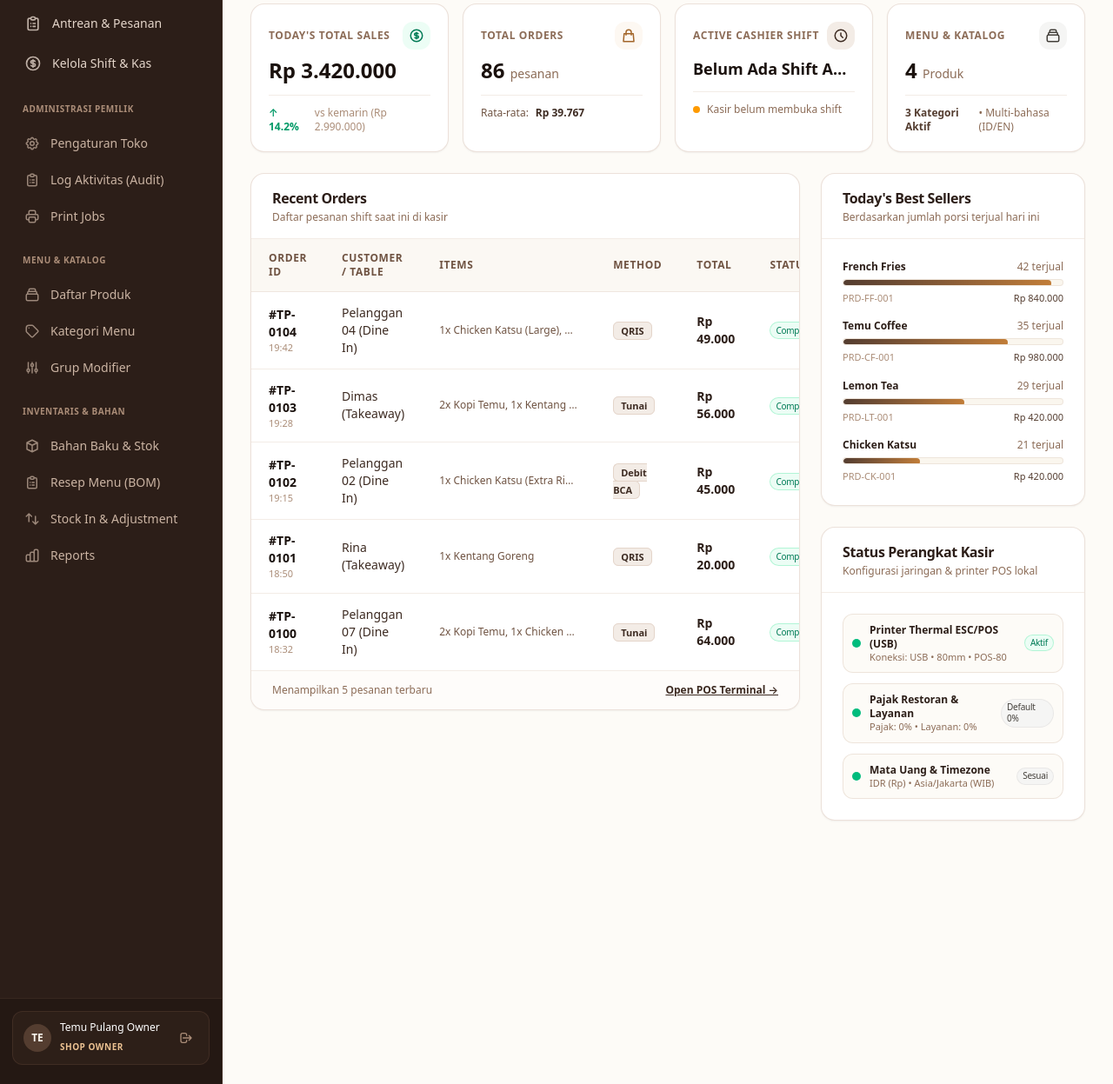
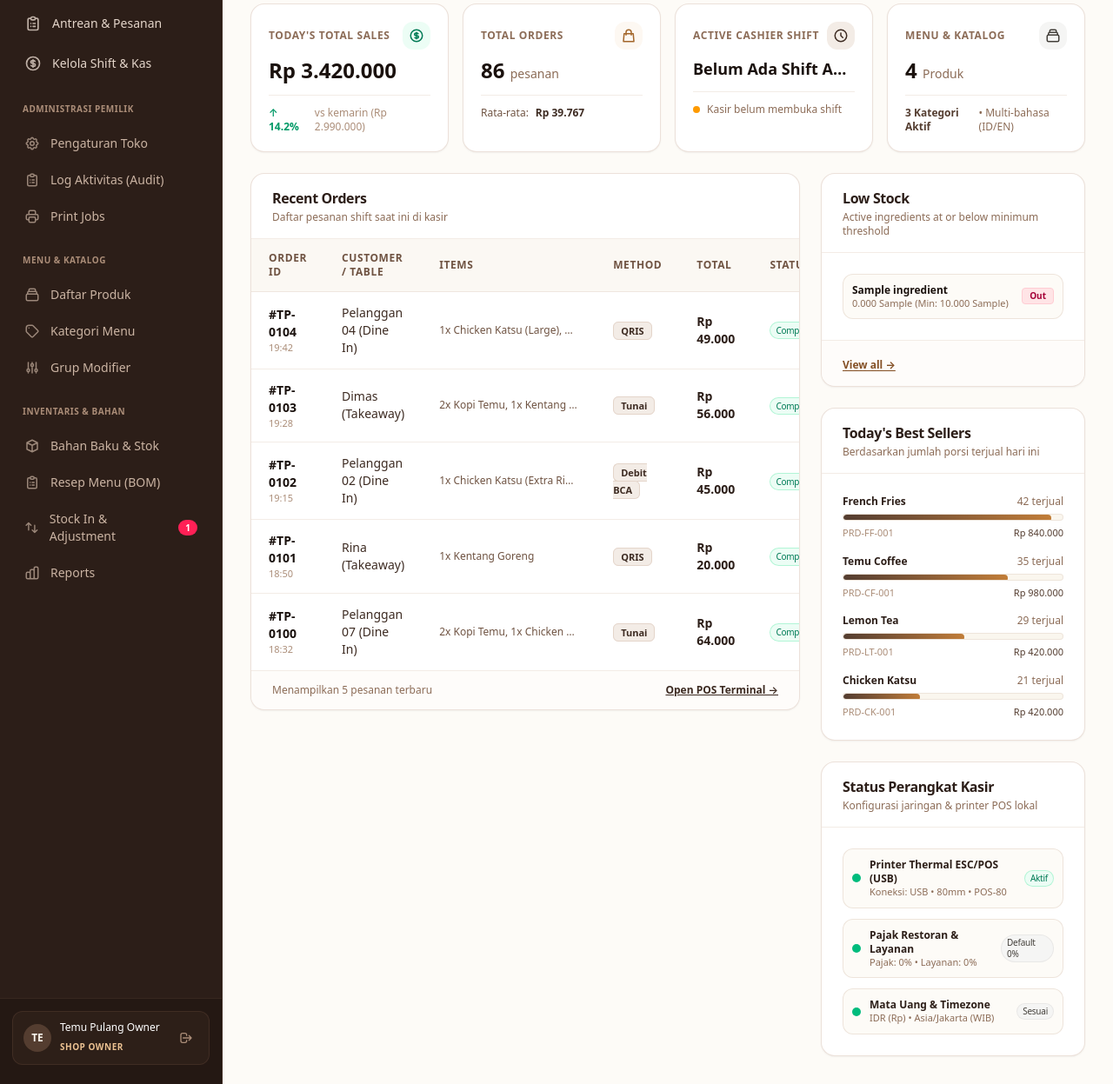
Before and after one commit to Megawatzy420/temu-pulang, a Laravel app: page /dashboard in a window 1280 px wide. Shown: the part 182-1429 px from the top of the page at 87% size. Run offline with Laravel 12, Linux system fonts and the light colour scheme; a user stored in the database is signed in; data comes from the database, SQL or seed files in the repository; tables that the repository leaves empty hold one stand-in row (values such as "Sample post"); style sheets or scripts are compiled from the project's sources; some libraries are stand-ins or nearby versions; some web fonts are replaced.

Commit message:
Task 6.5: low-stock alerts

```diff
--- a/app/Livewire/Dashboard/OwnerDashboard.php
+++ b/app/Livewire/Dashboard/OwnerDashboard.php
@@ -7,6 +7,8 @@ use App\Models\Product;
 use App\Models\Shift;
 use App\Models\ShopSetting;
 use App\Models\User;
+use App\Services\Inventory\LowStockService;
+use Illuminate\Support\Facades\Auth;
 use Illuminate\View\View;
 use Livewire\Component;
 
@@ -101,6 +103,10 @@ class OwnerDashboard extends Component
             ];
         });
 
+        $lowStockItems = Auth::user()?->isOwner()
+            ? app(LowStockService::class)->lowStockIngredients(limit: 5)
+            : collect();
+
         return view('livewire.dashboard.owner-dashboard', [
             'shopSetting' => $shopSetting,
             'productCount' => $productCount,
@@ -110,6 +116,7 @@ class OwnerDashboard extends Component
             'metrics' => $metrics,
             'recentOrders' => $recentOrders,
             'topProducts' => $topProducts,
+            'lowStockItems' => $lowStockItems,
         ])->layout('components.layouts.app', [
             'title' => __('messages.nav.dashboard'),
             'headerTitle' => __('messages.dashboard.welcome'),
--- a/app/Livewire/Inventory/IngredientManager.php
+++ b/app/Livewire/Inventory/IngredientManager.php
@@ -11,6 +11,7 @@ use Illuminate\Support\Facades\DB;
 use Illuminate\Support\Str;
 use Illuminate\Validation\Rule;
 use Illuminate\View\View;
+use Livewire\Attributes\Url;
 use Livewire\Component;
 use Livewire\WithPagination;
 
@@ -24,6 +25,9 @@ class IngredientManager extends Component
     public ?int $selectedCategoryId = null;
 
     public bool $filterLowStock = false;
+
+    #[Url(as: 'stock', except: 'all')]
+    public string $stockFilter = 'all'; // 'all', 'low_or_out', 'out'
 
     public string $activeSection = 'ingredients'; // 'ingredients' or 'categories'
 
@@ -106,6 +110,11 @@ class IngredientManager extends Component
     }
 
     public function updatedFilterLowStock(): void
+    {
+        $this->resetPage();
+    }
+
+    public function updatedStockFilter(): void
     {
         $this->resetPage();
     }
@@ -359,24 +368,34 @@ class IngredientManager extends Component
         $categories = IngredientCategory::ordered()->withCount('ingredients')->get();
 
         $ingredientsQuery = Ingredient::query()
+            ->select('ingredients.*')
             ->with(['category', 'balances'])
             ->when($this->search, function ($query) {
                 $query->where(function ($q) {
-                    $q->where('name', 'like', '%'.$this->search.'%')
-                        ->orWhere('sku', 'like', '%'.$this->search.'%');
+                    $q->where('ingredients.name', 'like', '%'.$this->search.'%')
+                        ->orWhere('ingredients.sku', 'like', '%'.$this->search.'%');
                 });
             })
             ->when($this->selectedCategoryId, function ($query) {
-                $query->where('category_id', $this->selectedCategoryId);
+                $query->where('ingredients.category_id', $this->selectedCategoryId);
             })
-            ->orderBy('name');
+            ->when(in_array($this->stockFilter, ['low_or_out', 'out'], true), function ($query) {
+                $query->leftJoin('ingredient_balances', function ($join) {
+                    $join->on('ingredient_balances.ingredient_id', '=', 'ingredients.id')
+                        ->whereNull('ingredient_balances.branch_id');
+                })
+                    ->where('ingredients.is_active', true)
+                    ->where('ingredients.min_stock_alert', '>', 0);
+
+                if ($this->stockFilter === 'out') {
+                    $query->whereRaw('COALESCE(ingredient_balances.current_stock, 0) <= 0');
+                } else {
+                    $query->whereRaw('COALESCE(ingredient_balances.current_stock, 0) <= ingredients.min_stock_alert');
+                }
+            })
+            ->orderBy('ingredients.name');
 
         $ingredients = $ingredientsQuery->paginate(15);
-
-        // If filtering low stock, evaluate collection on current page or filtered
-        if ($this->filterLowStock) {
-            // Note: in Task 6.5 dedicated low-stock query scope will be added
-        }
 
         return view('livewire.inventory.ingredient-manager', [
             'ingredients' => $ingredients,
--- /dev/null
+++ b/app/Services/Inventory/LowStockService.php
@@ -0,0 +1,87 @@
+<?php
+
+namespace App\Services\Inventory;
+
+use App\Models\Ingredient;
+use Illuminate\Database\Eloquent\Builder;
+use Illuminate\Support\Collection;
+
+class LowStockService
+{
+    /**
+     * Base query for active, non-deleted ingredients with min_stock_alert > 0
+     * whose single-store (branch_id = NULL) balance is <= min_stock_alert.
+     *
+     * @return Builder<Ingredient>
+     */
+    public function lowStockQuery(): Builder
+    {
+        return Ingredient::query()
+            ->leftJoin('ingredient_balances', static function ($join): void {
+                $join->on('ingredient_balances.ingredient_id', '=', 'ingredients.id')
+                    ->whereNull('ingredient_balances.branch_id');
+            })
+            ->where('ingredients.is_active', true)
+            ->where('ingredients.min_stock_alert', '>', 0)
+            ->whereRaw('COALESCE(ingredient_balances.current_stock, 0) <= ingredients.min_stock_alert');
+    }
+
+    /**
+     * Return low-stock and out-of-stock ingredients ordered by:
+     * 1) "out" (<= 0) first,
+     * 2) smallest margin (current_stock - min_stock_alert) ascending,
+     * 3) ingredient name ascending.
+     *
+     * @return Collection<int, array{
+     *     id: int,
+     *     sku: string,
+     *     name: string,
+     *     unit: string,
+     *     current_stock: string,
+     *     min_stock_alert: string,
+     *     level: string
+     * }>
+     */
+    public function lowStockIngredients(?int $limit = null): Collection
+    {
+        $query = $this->lowStockQuery()
+            ->select([
+                'ingredients.id',
+                'ingredients.sku',
+                'ingredients.name',
+                'ingredients.unit',
+                'ingredients.min_stock_alert',
+            ])
+            ->selectRaw('COALESCE(ingredient_balances.current_stock, 0) as on_hand_stock')
+            ->orderByRaw('CASE WHEN COALESCE(ingredient_balances.current_stock, 0) <= 0 THEN 0 ELSE 1 END ASC')
+            ->orderByRaw('(COALESCE(ingredient_balances.current_stock, 0) - ingredients.min_stock_alert) ASC')
+            ->orderBy('ingredients.name', 'asc');
+
+        if ($limit !== null) {
+            $query->limit($limit);
+        }
+
+        return $query->get()->map(static function (Ingredient $row): array {
+            $onHandMilli = Ingredient::toMilli((string) $row->on_hand_stock);
+            $thresholdMilli = Ingredient::toMilli((string) $row->min_stock_alert);
+
+            return [
+                'id' => (int) $row->id,
+                'sku' => (string) $row->sku,
+                'name' => (string) $row->name,
+                'unit' => (string) $row->unit,
+                'current_stock' => Ingredient::fromMilli($onHandMilli),
+                'min_stock_alert' => Ingredient::fromMilli($thresholdMilli),
+                'level' => $onHandMilli <= 0 ? 'out' : 'low',
+            ];
+        });
+    }
+
+    /**
+     * Cheap uncached count of low-stock and out-of-stock ingredients.
+     */
+    public function count(): int
+    {
+        return (int) $this->lowStockQuery()->count();
+    }
+}
--- a/lang/en/messages.php
+++ b/lang/en/messages.php
@@ -312,6 +312,21 @@ return [
         'error_generic' => 'Failed to record stock movement. Please check system logs.',
     ],
 
+    // Low-Stock Alerts (Owner only)
+    'stock_alert' => [
+        'badge_ok' => 'OK',
+        'badge_low' => 'Low',
+        'badge_out' => 'Out',
+        'filter_all' => 'All Stock Levels',
+        'filter_low_or_out' => 'Low or Out',
+        'filter_out' => 'Out Only',
+        'dashboard_title' => 'Low Stock',
+        'dashboard_subtitle' => 'Active ingredients at or below minimum threshold',
+        'threshold_label' => 'Min',
+        'view_all' => 'View all',
+        'empty_state' => 'All ingredient stock levels are healthy.',
+    ],
+
     // Printing Management (Owner only)
     'printing' => [
         'title' => 'Problematic Print Jobs',
--- a/resources/views/components/layouts/app.blade.php
+++ b/resources/views/components/layouts/app.blade.php
@@ -215,6 +215,9 @@
                                 <span>Resep Menu (BOM)</span>
                             </a>
 
+                            @php
+                                $sidebarLowStockCount = app(\App\Services\Inventory\LowStockService::class)->count();
+                            @endphp
                             <a
                                 href="{{ route('inventory.stock') }}"
                                 class="flex items-center gap-3 px-3.5 py-2 rounded-xl text-sm font-medium transition-colors {{ request()->routeIs('inventory.stock*') ? 'bg-coffee-800 text-white font-semibold shadow-xs' : 'text-coffee-300 hover:bg-coffee-800/60 hover:text-white' }}"
@@ -223,6 +226,11 @@
                                     <path stroke-linecap="round" stroke-linejoin="round" stroke-width="2" d="M7 16V4m0 0L3 8m4-4l4 4m6 0v12m0 0l4-4m-4 4l-4-4" />
                                 </svg>
                                 <span>{{ __('messages.nav.stock') }}</span>
+                                @if ($sidebarLowStockCount > 0)
+                                    <span class="ml-auto inline-flex items-center justify-center px-2 py-0.5 rounded-full text-[10px] font-extrabold bg-rose-500 text-white">
+                                        {{ $sidebarLowStockCount }}
+                                    </span>
+                                @endif
                             </a>
 
                             <a
--- a/resources/views/livewire/dashboard/owner-dashboard.blade.php
+++ b/resources/views/livewire/dashboard/owner-dashboard.blade.php
@@ -178,6 +178,44 @@
         <!-- Right Column: Top Products & Store Hardware (1/3 width) -->
         <div class="space-y-6">
 
+            @if (auth()->user()?->isOwner())
+                <!-- Low Stock Alert Card (Owner Only) -->
+                <x-card
+                    :title="__('messages.stock_alert.dashboard_title')"
+                    :subtitle="__('messages.stock_alert.dashboard_subtitle')"
+                >
+                    @if ($lowStockItems->isEmpty())
+                        <p class="text-xs text-coffee-500 italic py-2">{{ __('messages.stock_alert.empty_state') }}</p>
+                    @else
+                        <div class="space-y-2.5">
+                            @foreach ($lowStockItems as $lowItem)
+                                <div class="flex items-center justify-between gap-2 p-2.5 rounded-xl bg-cream-50 border border-coffee-200/60 text-xs">
+                                    <div class="min-w-0">
+                                        <p class="font-bold text-coffee-950 truncate">{{ $lowItem['name'] }}</p>
+                                        <p class="text-[11px] text-coffee-500">
+                                            {{ $lowItem['current_stock'] }} {{ $lowItem['unit'] }}
+                                            ({{ __('messages.stock_alert.threshold_label') }}: {{ $lowItem['min_stock_alert'] }} {{ $lowItem['unit'] }})
+                                        </p>
+                                    </div>
+                                    <span class="shrink-0 inline-flex items-center px-2 py-0.5 rounded text-[10px] font-bold {{ $lowItem['level'] === 'out' ? 'bg-rose-100 text-rose-800 border border-rose-200' : 'bg-amber-100 text-amber-800 border border-amber-200' }}">
+                                        {{ $lowItem['level'] === 'out' ? __('messages.stock_alert.badge_out') : __('messages.stock_alert.badge_low') }}
+                                    </span>
+                                </div>
+                            @endforeach
+                        </div>
+                    @endif
+
+                    <x-slot:footer>
+                        <a
+                            href="{{ route('inventory.ingredients', ['stock' => 'low_or_out']) }}"
+                            class="text-xs font-bold text-caramel-700 hover:text-caramel-900 underline underline-offset-2"
+                        >
+                            {{ __('messages.stock_alert.view_all') }} &rarr;
+                        </a>
+                    </x-slot:footer>
+                </x-card>
+            @endif
+
             <!-- Top Products Card -->
             <x-card
                 :title="__('messages.dashboard.best_sellers')"
```
Also changed, not shown: docs/ARCHITECTURE.md (+1 -0 lines), docs/DEVELOPMENT_LOG.md (+36 -0 lines), docs/PROJECT_PLAN.md (+5 -1 lines), lang/id/messages.php (+15 -0 lines), resources/views/livewire/inventory/ingredient-manager.blade.php (+28 -5 lines), tests/Feature/Inventory/LowStockAlertTest.php (added, +194 -0 lines), tests/Unit/Inventory/LowStockServiceTest.php (added, +105 -0 lines), app/Services/Inventory/StockAdjustmentService.php (line endings or trailing spaces).
